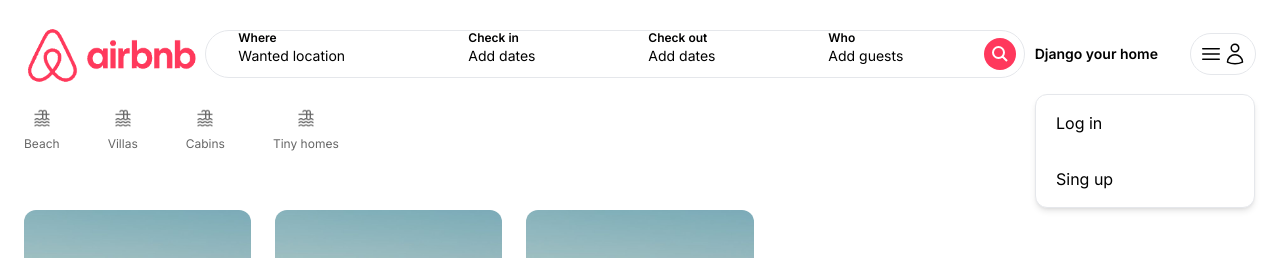
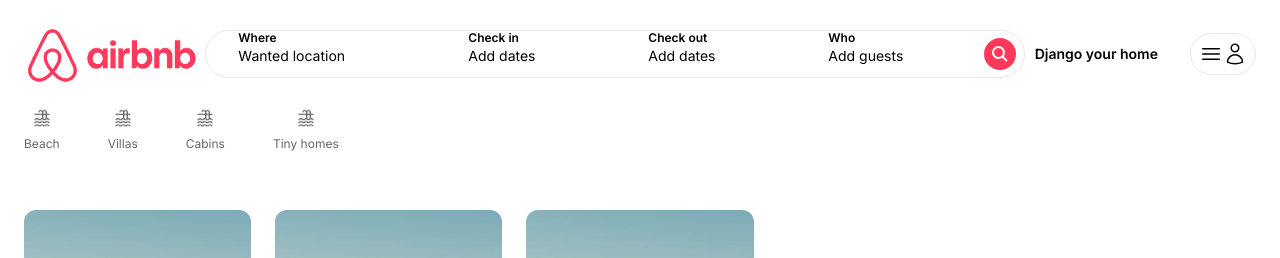
Before and after one commit to laura302/AirBnb_Front, a Next.js app: page / in a window 1280 px wide. Shown: the top 258 px of the page. Built offline with nearby package versions, Linux system fonts and the light colour scheme.

Commit message:
12 User menu popup

```diff
--- a/app/components/navbar/UserNav.tsx
+++ b/app/components/navbar/UserNav.tsx
@@ -5,10 +5,13 @@
 import MenuLink from "./MenuLink";
 
 const UserNav =() => {
-    const [isOpen, setIsOpen] = useState(true)
+    const [isOpen, setIsOpen] = useState(false)
     return (
         <div className="p-2 relative inline-block border rounded-full">
-            <button className="flex items-center">
+            <button
+                onClick={() => setIsOpen(!isOpen)}
+                className="flex items-center"
+            >
                 <svg fill="none" viewBox="0 0 24 24" strokeWidth="1.5" stroke="currentColor" className="size-6">
                     <path stroke-linecap="round" stroke-linejoin="round" d="M3.75 6.75h16.5M3.75 12h16.5m-16.5 5.25h16.5" />
                     </svg>
```
